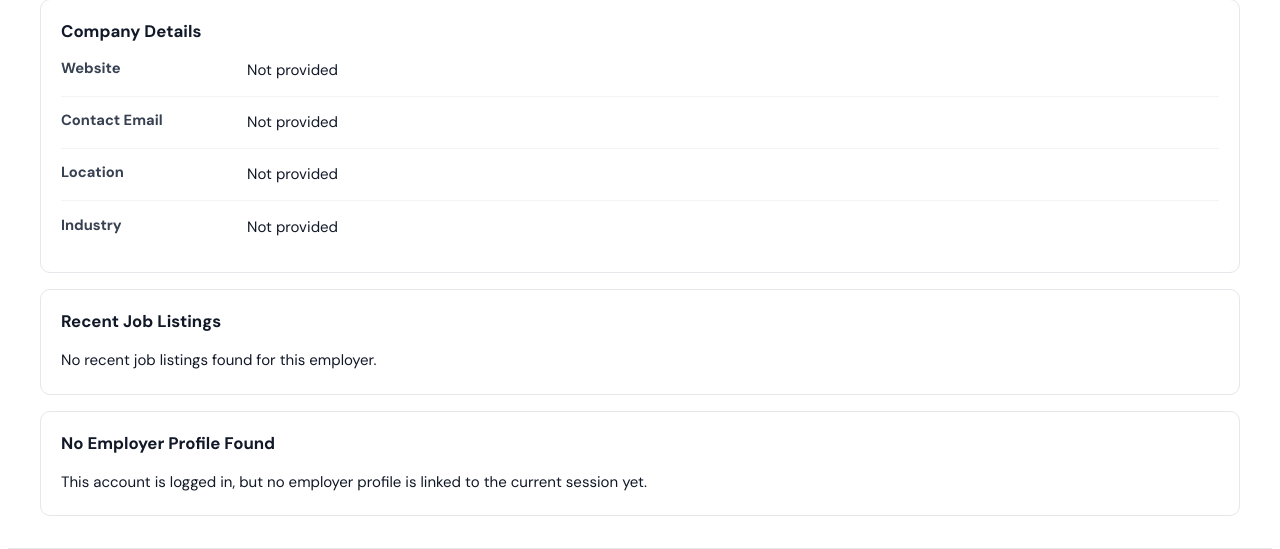
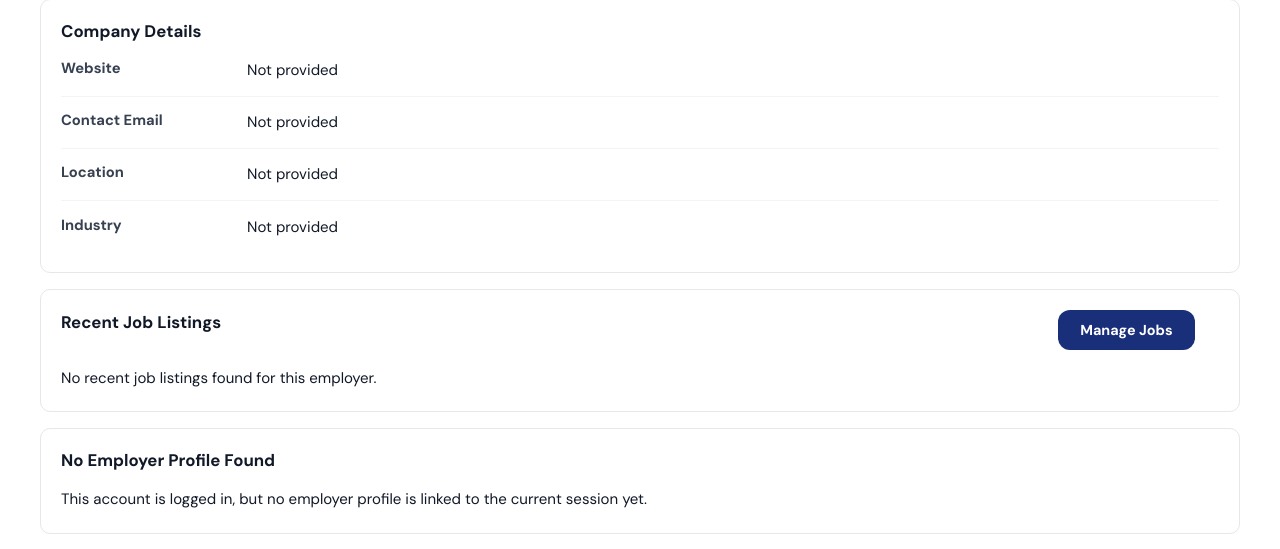
Before and after one commit to Sirawyn7/CSIT314-SmartHire, a Python web app: template web/templates/employer/dashboard.html in a window 1280 px wide. Shown: the part 423-972 px from the top of the page. Run offline with Jinja, Linux system fonts and the light colour scheme; the template is opened without the code that fills it, so the values that code supplies are empty.

Commit message:
Added a manage button within the recent listings

```diff
--- a/web/templates/employer/dashboard.html
+++ b/web/templates/employer/dashboard.html
@@ -16,11 +16,11 @@
 </section>
 
 <div class="employer-dashboard-layout">
+
   <section class="employer-dashboard-panel employer-dashboard-panel-wide">
     <div class="employer-dashboard-panel-head">
       <h2>Company Overview</h2>
     </div>
-
     <div class="employer-dashboard-copy">
       <p>
         {% if profile.company_description %}
@@ -36,9 +36,7 @@
     <div class="employer-dashboard-panel-head">
       <h2>Company Details</h2>
     </div>
-
     <dl class="employer-dashboard-details">
-
       <div class="employer-dashboard-detail-row">
         <dt>Website</dt>
         <dd>
@@ -51,26 +49,25 @@
           {% endif %}
         </dd>
       </div>
-
       <div class="employer-dashboard-detail-row">
         <dt>Contact Email</dt>
         <dd>{{ profile.contact_email if profile.contact_email else 'Not provided' }}</dd>
       </div>
-
       <div class="employer-dashboard-detail-row">
         <dt>Location</dt>
         <dd>{{ profile.location if profile.location else 'Not provided' }}</dd>
       </div>
-
       <div class="employer-dashboard-detail-row">
         <dt>Industry</dt>
         <dd>{{ profile.industry if profile.industry else 'Not provided' }}</dd>
+      </div>
     </dl>
   </section>
 
   <section class="employer-dashboard-panel employer-dashboard-panel-wide">
-    <div class="employer-dashboard-panel-head">
+    <div class="employer-dashboard-panel-head" style="display: flex; justify-content: space-between; align-items: center; padding-right: 1.5rem; margin-bottom: 1rem;">
       <h2>Recent Job Listings</h2>
+      <a href="{{ url_for('employer.manage_jobs') }}" class="nav-cta">Manage Jobs</a>
     </div>
 
     {% if recent_jobs %}
@@ -83,12 +80,10 @@
                 {{ 'Active' if job.is_active else 'Inactive' }}
               </span>
             </div>
-
             <p class="employer-dashboard-job-meta">
               {{ job.location if job.location else 'Location not provided' }}
               {% if job.work_mode %} | {{ job.work_mode }}{% endif %}
             </p>
-
             <p class="employer-dashboard-job-description">
               {{ job.description }}
             </p>
@@ -107,12 +102,11 @@
       <div class="employer-dashboard-panel-head">
         <h2>No Employer Profile Found</h2>
       </div>
-
       <div class="employer-dashboard-copy">
         <p>This account is logged in, but no employer profile is linked to the current session yet.</p>
       </div>
     </section>
   {% endif %}
+
 </div>
-</section>
 {% endblock %}
--- a/web/templates/employer/manage_jobs.html
+++ b/web/templates/employer/manage_jobs.html
@@ -27,7 +27,6 @@
     </a>
   </div>
 
-  <!-- Active Jobs Tab -->
   {% if tab == 'active' %}
   <section class="employer-dashboard-panel employer-dashboard-panel-wide">
     <div class="employer-dashboard-panel-head">
@@ -61,12 +60,11 @@
       </div>
     {% else %}
       <div class="employer-dashboard-copy job-mgmt-empty">
-        <p>You have no active job listings. Post a new job to get started.</p>
+        <p>You have no active job listings.</p>
       </div>
     {% endif %}
   </section>
 
-  <!-- Inactive / Historical Jobs Tab -->
   {% elif tab == 'inactive' %}
   <section class="employer-dashboard-panel employer-dashboard-panel-wide">
     <div class="employer-dashboard-panel-head">
```
Lines whose indentation alone changed are shown as unchanged.
